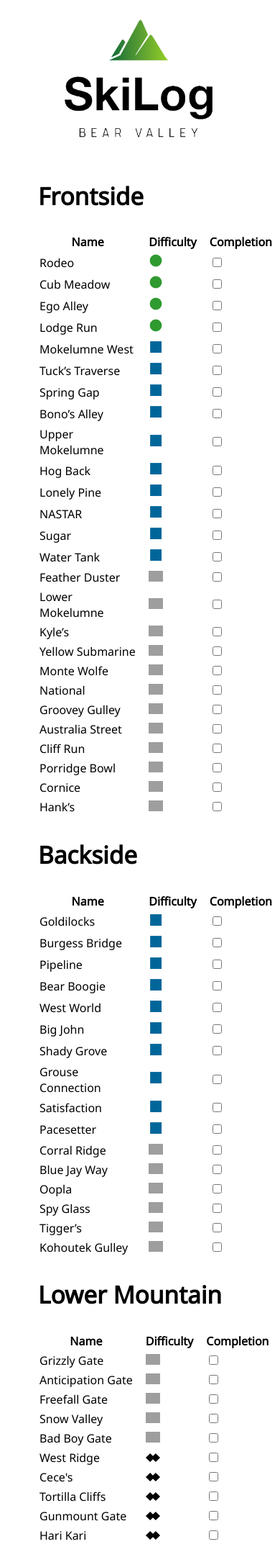
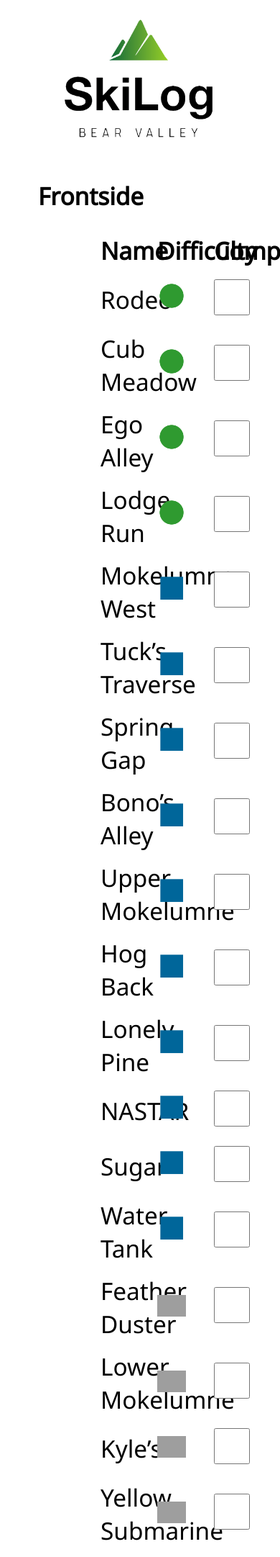
Before and after one commit to EXOEON/SkiLog, a Flask app: page / in a window 390 px wide; the page is wider, and only the part inside the window is pictured. Shown: the top 2163 px of that part at 72% size. Run offline with Flask 3, Linux system fonts and the light colour scheme; grey boxes are pictures that could not be loaded.

Commit message:
mobile responsive

```diff
--- a/static/main.css
+++ b/static/main.css
@@ -20,6 +20,11 @@ h2 {
 
 table {
     margin-left: 30px;
+    table-layout: fixed;
+}
+
+table tr {
+    height: 50px; /* Adjust the height as needed */
 }
 
 table img {
@@ -32,14 +37,49 @@ td, th {
     padding-left: 15px;
 }
 
+th {
+    font-size: 15pt;
+    text-align: left;
+}
+
+input[type=checkbox] {
+    line-height: normal;
+    width: 25px;
+    height: 25px;
+    margin: 4px 0 0;
+}
+
 .grid-container {
     display: grid;
     grid-template-columns: 1fr 1fr;
     grid-gap: 20px;
 }
 
-@media (max-width: 768px) {
+
+@media (max-width: 1000px) {
     .grid-container {
         display: block;
     }
+
+    /* Increase font size and width */
+    .grid-container * {
+        font-size: 25pt;
+        width: 80%;
+    }
+
+    /* Increase image size */
+    .grid-container img {
+        width: 40px;
+        height: auto;
+    }
+    input[type=checkbox] {
+        line-height: normal;
+        width: 50px;
+        height: 50px;
+        margin: 4px 0 0;
+    }
+    td, th {
+        padding-bottom: 10px;
+        padding-left: 100px;
+    }
 }
```
